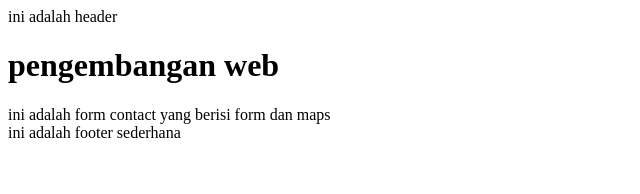
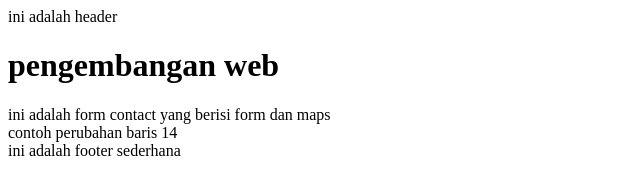
Before and after one commit to rokipran34/projectweb, a plain HTML site: page contact-us.html in a window 1280 px wide. Shown: the whole page, without its empty margins (0-640 px from the left). Drawn offline with Linux system fonts and the light colour scheme.

```diff
--- a/contact-us.html
+++ b/contact-us.html
@@ -10,6 +10,8 @@
     <h1>pengembangan web</h1>
     <div>ini adalah form contact yang berisi form dan maps
     </div>
+
+    <div>contoh perubahan baris 14</div>
     <footer>ini adalah footer sederhana</footer>
 
 </body>
```
